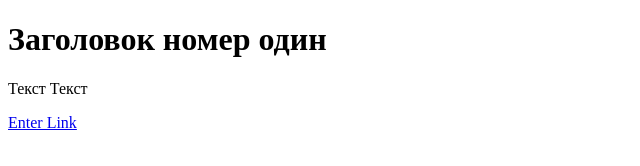
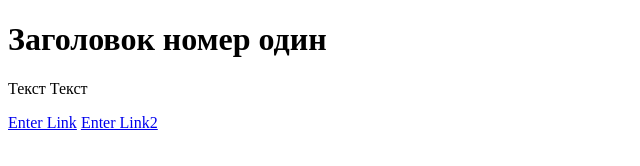
Before and after one commit to malypko/Lesson7, a plain HTML site: page src/page.html in a window 1280 px wide. Shown: the full height of the page, 0-640 px from the left. Drawn offline with Linux system fonts and the light colour scheme.

Commit message:
test git reset soft

```diff
--- a/src/page.html
+++ b/src/page.html
@@ -7,6 +7,7 @@
         <h1>Заголовок номер один</h1>
         <p>Текст Текст</p>
         <a href="#">Enter Link</a>
+        <a href="#">Enter Link2</a>
     </body>
 
 </html>
```
